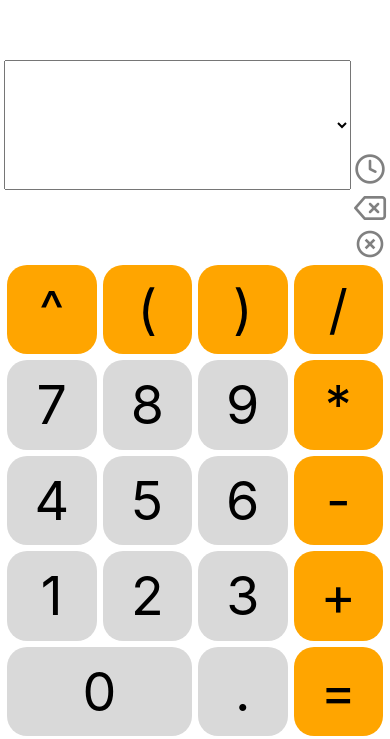
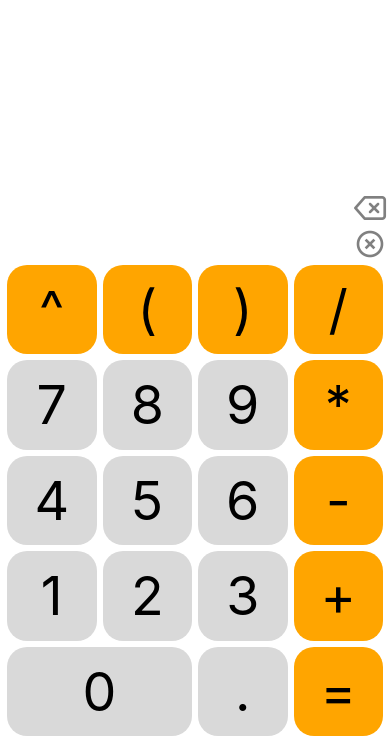
Before and after one commit to just1ngray/react-native-calculator, a React Native app: screen / in a window 390 px wide. Shown: the part 105-844 px from the top of the page. Built offline with nearby package versions, Linux system fonts and the light colour scheme.

Commit message:
Re-coded for scrollview

```diff
--- a/components/History.tsx
+++ b/components/History.tsx
@@ -1,61 +1,62 @@
-import React, { useState, useEffect } from 'react';
-import { View, Picker, TouchableOpacity } from 'react-native';
-import { Feather } from '@expo/vector-icons';
+import React, {
+    useRef,
+    useEffect,
+    useState,
+} from 'react';
+import {
+    View,
+    ScrollView,
+    Text
+} from 'react-native';
 
 interface Props {
     history: string[],
     currentVal: string,
     handlePressHistory: (viewing: string) => void,
-    width?: number
 }
 
 export default function History(props: Props) {
-    const [viewVal, setViewVal] = useState('current');
+    const scrollRef = useRef<null | ScrollView>(null);
+    const [selectedIndex, setSelectedIndex] = useState<number>(props.history.length - 1);
 
     useEffect(() => {
-        setViewVal('current');
-    }, [props.currentVal]);
+        if (scrollRef && scrollRef.current)
+            scrollRef.current.scrollToEnd();
 
-    const items: JSX.Element[] = [];
-    props.history.forEach((item, index) => {
-        items.push(
-            <Picker.Item label={item} value={item} key={String(index)} />
-        );
-    });
+        if (selectedIndex === -1) setSelectedIndex(props.history.length - 1);
+    }, [props.history.length]);
+
+    const history: any[] = [...props.history, props.currentVal]
+        .map((h: string, i: number) => (
+            <Text style={{
+                    textAlign: 'right',
+                    fontSize: 24,
+                    color: selectedIndex === i ? 'red' : 'gray',
+                }}
+                numberOfLines={1}
+                ellipsizeMode='head'
+                key={i}
+                onPress={() => {
+                    if (selectedIndex === i) {
+                        props.handlePressHistory([...props.history, props.currentVal][selectedIndex]);
+                    } else setSelectedIndex(i);
+                }}>
+                {h}
+            </Text>
+        )
+    );
 
     return (
-        <View style={{ flexDirection: 'row' }}>
-            <Picker
-                style={{
-                    flex: 1,
-                    width: props.width || 'auto',
-                    height: 130,
+        <View style={{ flexDirection: 'row', alignItems: 'flex-end' }}>
+            <ScrollView style={{
+                    flexGrow: 1,
                     overflow: 'hidden',
                 }}
-                itemStyle={{
-                    textAlign: 'right'
-                }}
-                selectedValue={viewVal}
-                onValueChange={itemValue => setViewVal(itemValue)}
+                ref={scrollRef}
+                decelerationRate='fast'
             >
-                {items}
-                <Picker.Item
-                    label={props.currentVal.length > 0 ? "= " + props.currentVal : ''}
-                    value='current'
-                />
-            </Picker>
-
-            <TouchableOpacity
-                style={{
-                    alignSelf: 'flex-end',
-                    transform: [{ translateY: -3 }],
-                    marginLeft: 3
-                }}
-                onPress={() => props.handlePressHistory(viewVal)}
-                onLongPress={() => props.handlePressHistory('clear')}
-            >
-                <Feather name='clock' size={32} color='gray' />
-            </TouchableOpacity>
+                {history}
+            </ScrollView>
         </View>
     );
 }
```
